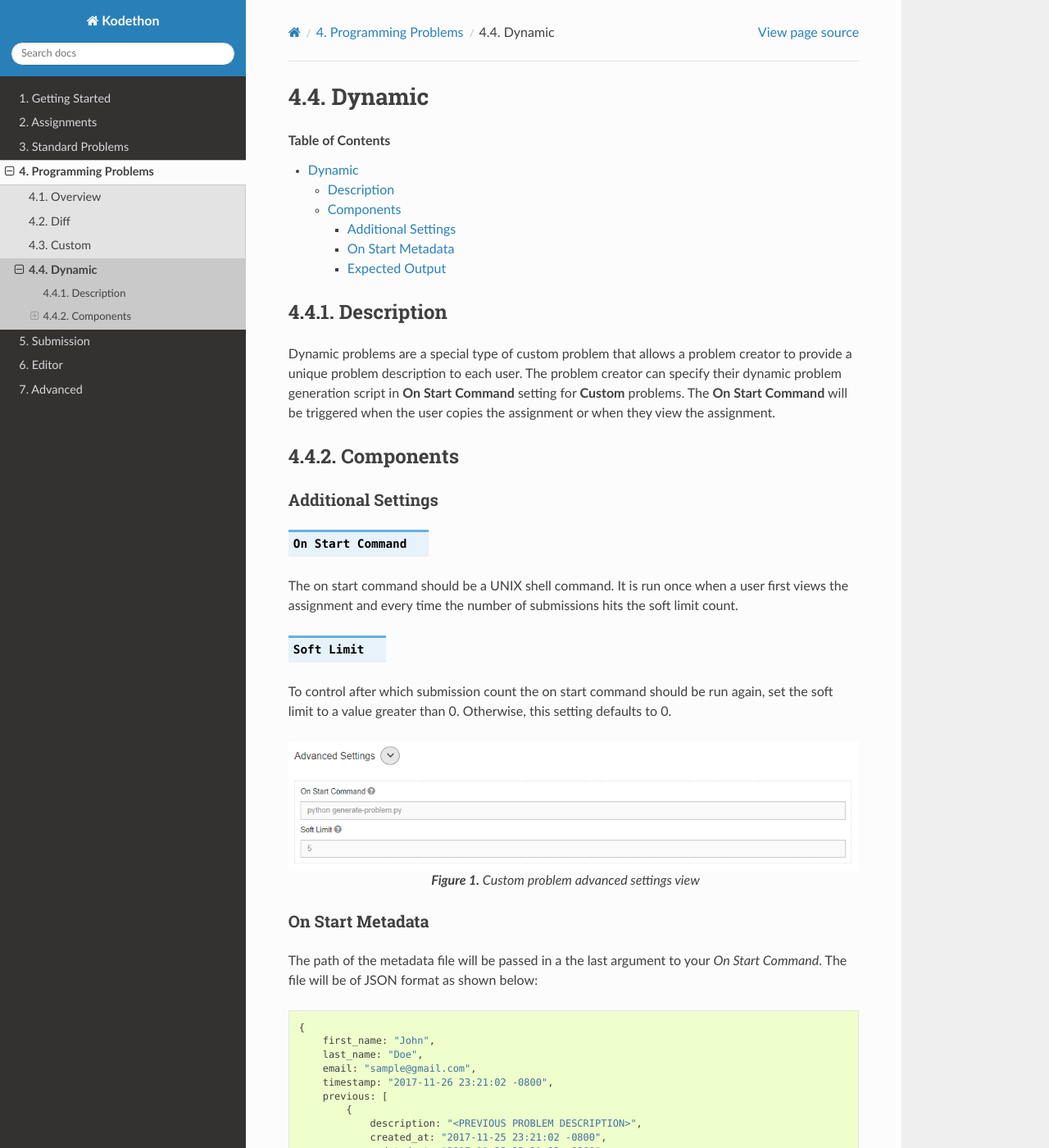
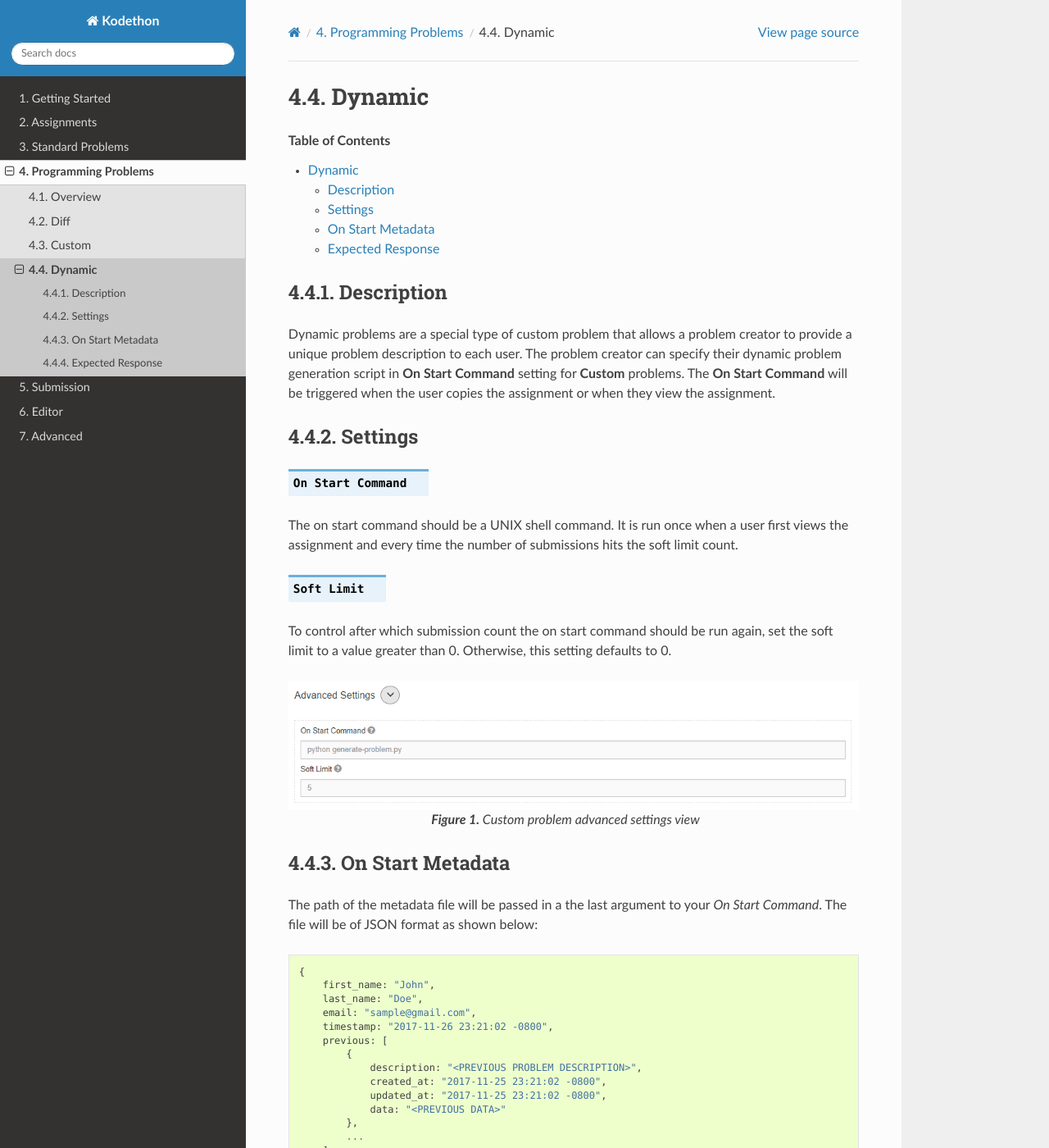
Before and after one commit to kodethon/Docs, a Sphinx documentation site: the page built from source/programming-problems/dynamic.rst, in a window 1280 px wide and 1400 px high. Shown: the whole window at 82% size. Built offline with Sphinx 7.4.7 and the Read the Docs theme 2.0.0, drawn with Linux system fonts in a browser that asks for light colours; pages that are not in the unit, such as notebooks, are missing from menus; some of the changed text lies outside the part shown.

Commit message:
Update dynamic problem

```diff
--- a/source/programming-problems/custom.rst
+++ b/source/programming-problems/custom.rst
@@ -58,8 +58,8 @@ When a custom problem is created, we will generate the scaffold below inside the
     The hidden submissions folder is where the latest submission will be stored.
     Inside each submission folder will be the submitted files along with an output file with your test script's output.
 
-Expected Test Command Output
-============================
+Expected Response
+=================
 
 The output can either be directly output to stdout or written to **results.json** in the submissions folder.
 
--- a/source/programming-problems/dynamic.rst
+++ b/source/programming-problems/dynamic.rst
@@ -5,17 +5,14 @@ Dynamic
 .. contents:: Table of Contents
 
 Description
-================
+===========
 
 Dynamic problems are a special type of custom problem that allows a problem creator to provide a unique problem description to each user.
 The problem creator can specify their dynamic problem generation script in **On Start Command** setting for **Custom** problems. The
 **On Start Command** will be triggered when the user copies the assignment or when they view the assignment.
 
-Components
-==========
-
-Additional Settings
-^^^^^^^^^^^^^^^^^^^
+Settings
+========
 
 .. cmdoption:: On Start Command
 
@@ -34,7 +31,7 @@ Otherwise, this setting defaults to 0.
     **Figure 1.** Custom problem advanced settings view
 
 On Start Metadata
-^^^^^^^^^^^^^^^^^
+=================
 
 The path of the metadata file will be passed in a the last argument to your *On Start Command*.
 The file will be of JSON format as shown below:
@@ -57,8 +54,8 @@ The file will be of JSON format as shown below:
         ]
     }
 
-Expected Output
-^^^^^^^^^^^^^^^
+Expected Response
+=================
 
 The below format should be output to stdout as a JSON string:
 
--- a/source/programming-problems/overview.rst
+++ b/source/programming-problems/overview.rst
@@ -11,10 +11,11 @@ i.e. All problems in an assignment will have the same start and end time.
 Problem Types
 ================
 
-We currently support two types of programming problems:
+We currently support three types of programming problems:
 
     1. Diff
     2. Custom
+    3. Dynamic
 
 Accessing Problem Files
 =======================
```
